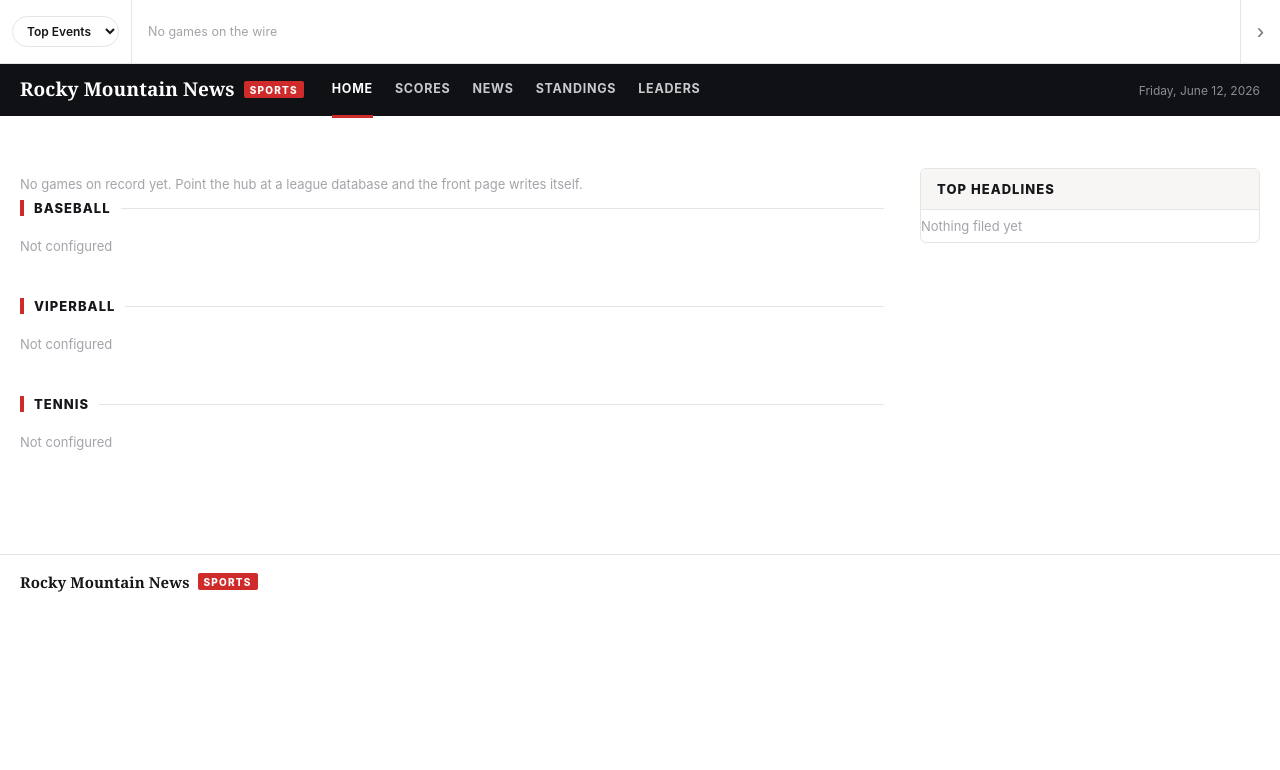
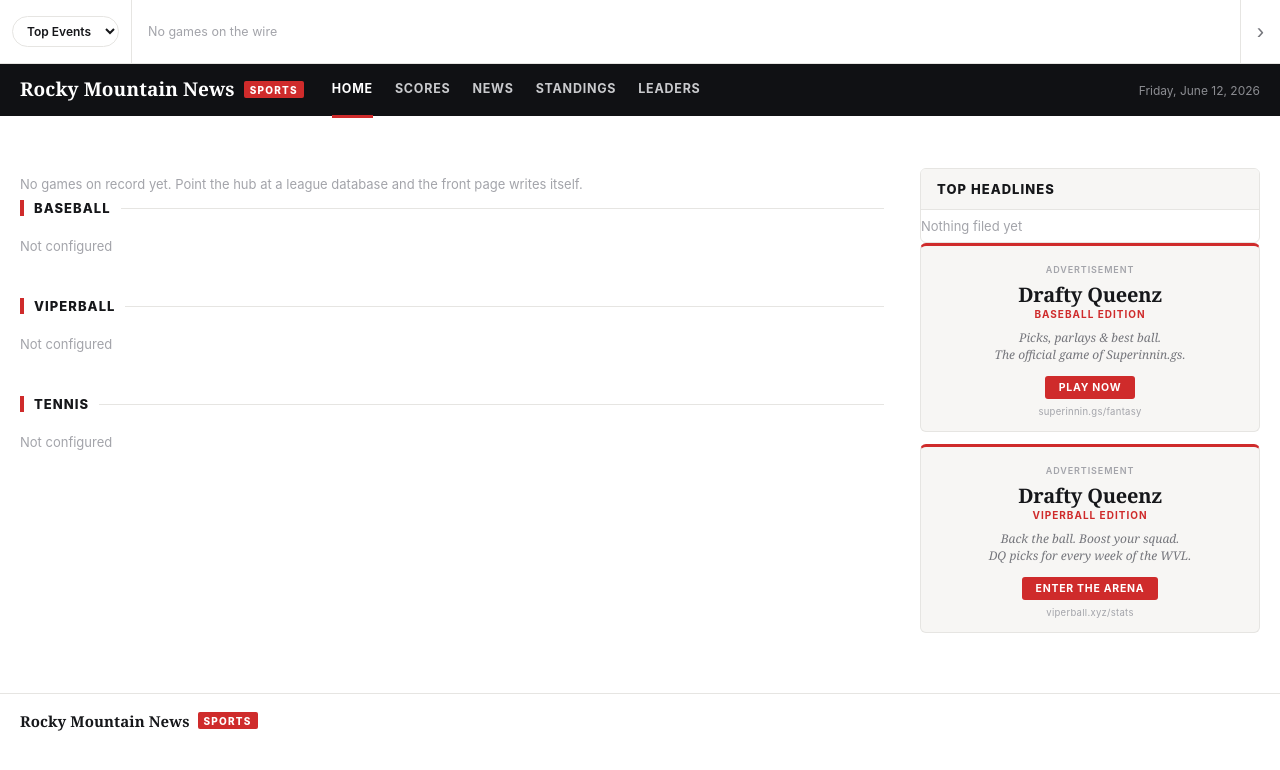
Before and after one commit to quarterback/vroomtv, a Flask app: page / in a window 1280 px wide. Shown: the top 770 px of the page. Run offline with Flask 3, Linux system fonts and the light colour scheme; some web fonts are replaced.

Commit message:
Add in-universe Drafty Queenz ad units to the front page rail
Two newspaper-style sponsored cards in the sidebar link to the DQ
betting apps on superinnin.gs/fantasy (baseball) and viperball.xyz/stats
(viperball). Styled with the Rocky Mountain News design system — Boska
headline, red rule top border, italic tagline, red CTA pill.

https://claude.ai/code/session_01URDWD9cRpWttT5gf8Dk5k5

```diff
--- a/static/style.css
+++ b/static/style.css
@@ -441,6 +441,67 @@ section { margin-bottom: 36px; }
 /* ── Bits ──────────────────────────────────────────────────────────── */
 .empty-note { color: var(--soft); font-size: 13px; padding: 8px 0; }
 .mt-sm { margin-top: 8px; }
+
+/* ── Ad units ──────────────────────────────────────────────────────── */
+.ad-unit {
+  display: flex;
+  flex-direction: column;
+  align-items: center;
+  text-align: center;
+  border-radius: 6px;
+  border: 1px solid var(--rule);
+  border-top: 3px solid var(--red);
+  padding: 18px 16px 14px;
+  text-decoration: none;
+  color: var(--ink);
+  background: var(--panel);
+  gap: 0;
+}
+.ad-unit + .ad-unit { margin-top: 12px; }
+.ad-unit::before {
+  content: 'Advertisement';
+  font: 600 9px var(--sans);
+  letter-spacing: 0.1em;
+  text-transform: uppercase;
+  color: var(--soft);
+  margin-bottom: 10px;
+}
+.ad-brand {
+  font: 900 20px/1 'Boska', Georgia, serif;
+  letter-spacing: -0.01em;
+}
+.ad-sport {
+  font: 700 10px var(--sans);
+  letter-spacing: 0.1em;
+  text-transform: uppercase;
+  color: var(--red);
+  margin-top: 3px;
+}
+.ad-tagline {
+  font: 400 12px/1.45 'Zodiak', Georgia, serif;
+  font-style: italic;
+  color: var(--muted);
+  margin: 9px 0 0;
+}
+.ad-cta {
+  display: inline-block;
+  background: var(--red);
+  color: #fff;
+  font: 700 10.5px var(--sans);
+  letter-spacing: 0.07em;
+  text-transform: uppercase;
+  padding: 5px 14px;
+  border-radius: 3px;
+  margin-top: 12px;
+}
+.ad-unit:hover .ad-cta { opacity: 0.85; }
+.ad-url {
+  font: 400 9.5px var(--sans);
+  color: var(--soft);
+  letter-spacing: 0.03em;
+  margin-top: 7px;
+}
+
 .footer {
   border-top: 1px solid var(--rule);
   padding: 20px;
--- a/templates/index.html
+++ b/templates/index.html
@@ -141,6 +141,21 @@
       <div class="empty-note">Nothing filed yet</div>
       {% endif %}
     </div>
+
+    <a class="ad-unit" href="https://superinnin.gs/fantasy" target="_blank" rel="noopener noreferrer">
+      <span class="ad-brand">Drafty Queenz</span>
+      <span class="ad-sport">Baseball Edition</span>
+      <span class="ad-tagline">Picks, parlays &amp; best ball.<br>The official game of Superinnin.gs.</span>
+      <span class="ad-cta">Play Now</span>
+      <span class="ad-url">superinnin.gs/fantasy</span>
+    </a>
+    <a class="ad-unit" href="https://viperball.xyz/stats" target="_blank" rel="noopener noreferrer">
+      <span class="ad-brand">Drafty Queenz</span>
+      <span class="ad-sport">Viperball Edition</span>
+      <span class="ad-tagline">Back the ball. Boost your squad.<br>DQ picks for every week of the WVL.</span>
+      <span class="ad-cta">Enter the Arena</span>
+      <span class="ad-url">viperball.xyz/stats</span>
+    </a>
   </aside>
 </div>
 {% endblock %}
```
